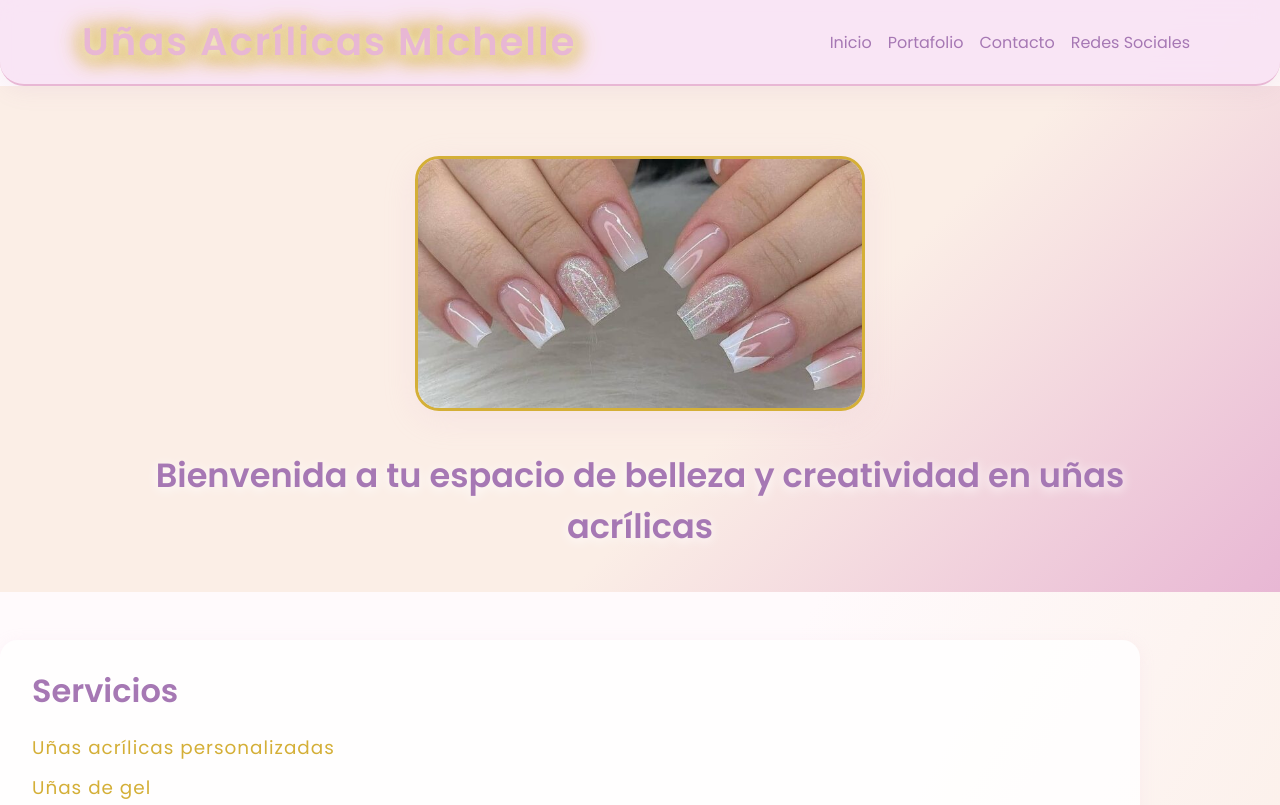
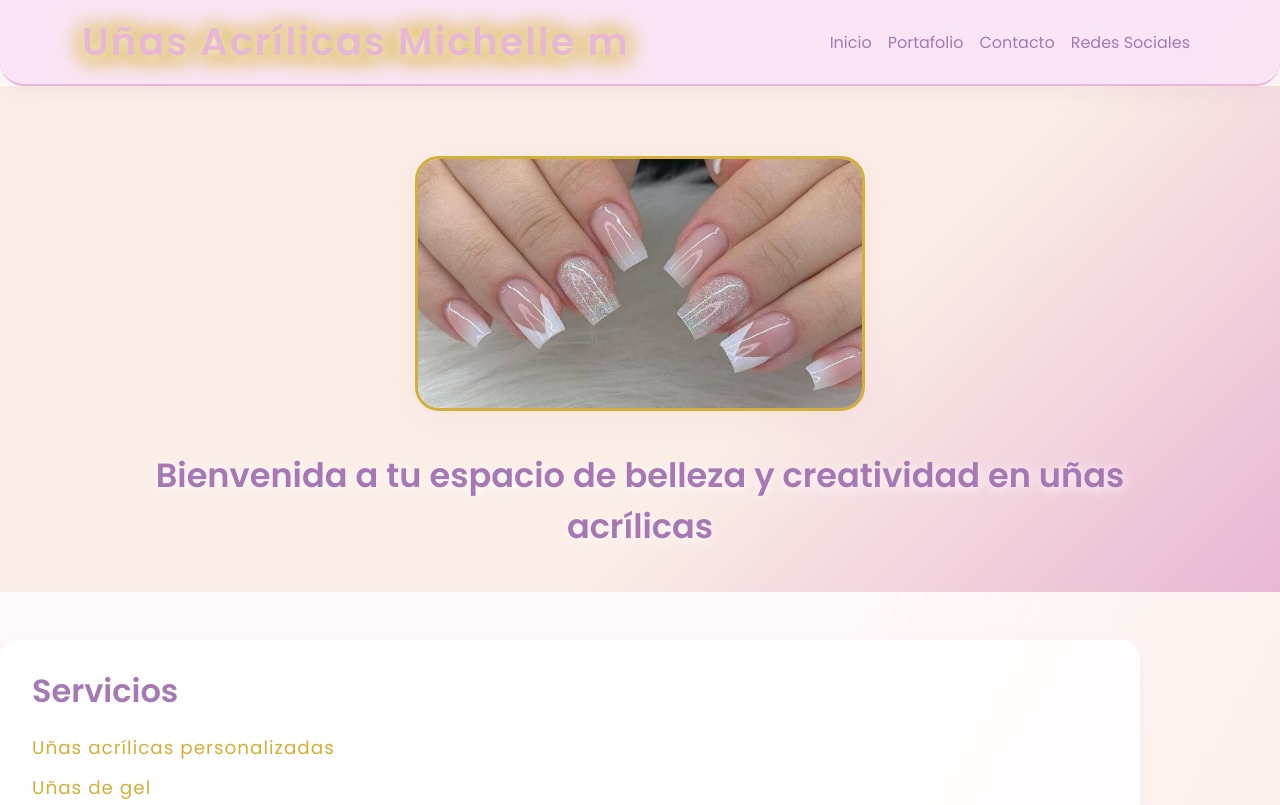
Before and after one commit to bigCodemx/nails, a plain HTML site: page index.html in a window 1280 px wide. Shown: the top 805 px of the page. Drawn offline with nearby package versions, Linux system fonts and the light colour scheme.

Commit message:
Version 3

```diff
--- a/index.html
+++ b/index.html
@@ -14,7 +14,7 @@
     <!-- Header y Navbar -->
     <nav class="navbar navbar-expand-lg navbar-light">
         <div class="container">
-            <a class="navbar-brand header-logo" href="index.html">Uñas Acrílicas Michelle</a>
+            <a class="navbar-brand header-logo" href="index.html">Uñas Acrílicas Michelle m</a>
             <button class="navbar-toggler" type="button" data-bs-toggle="collapse" data-bs-target="#navbarNav">
                 <span class="navbar-toggler-icon"></span>
             </button>
```
